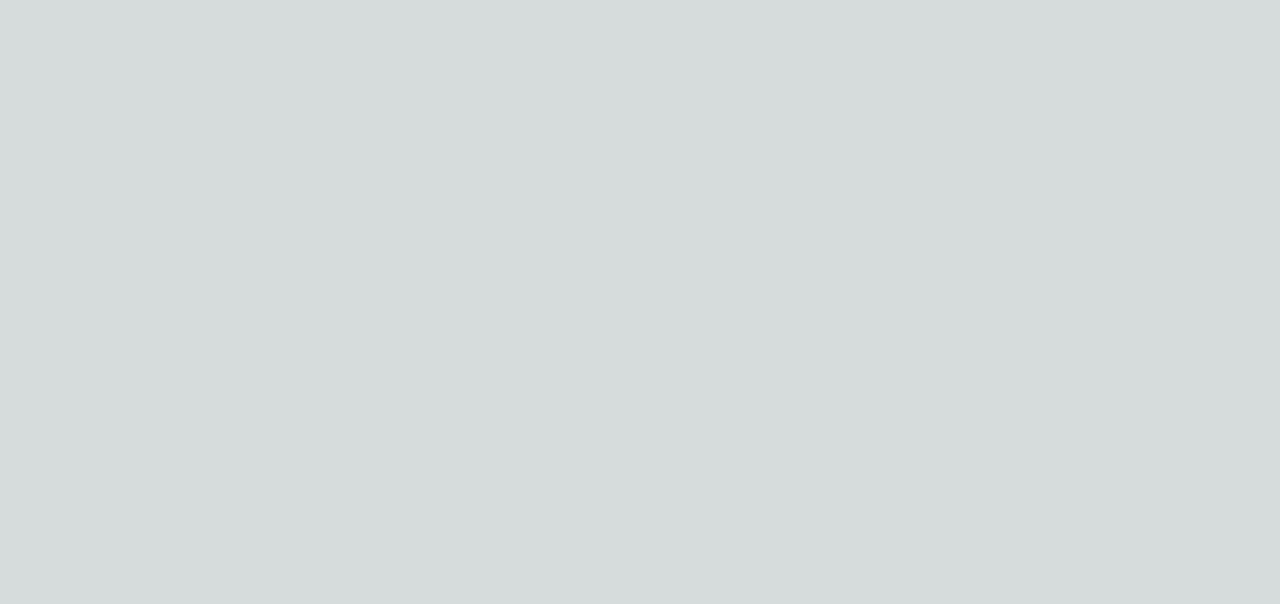
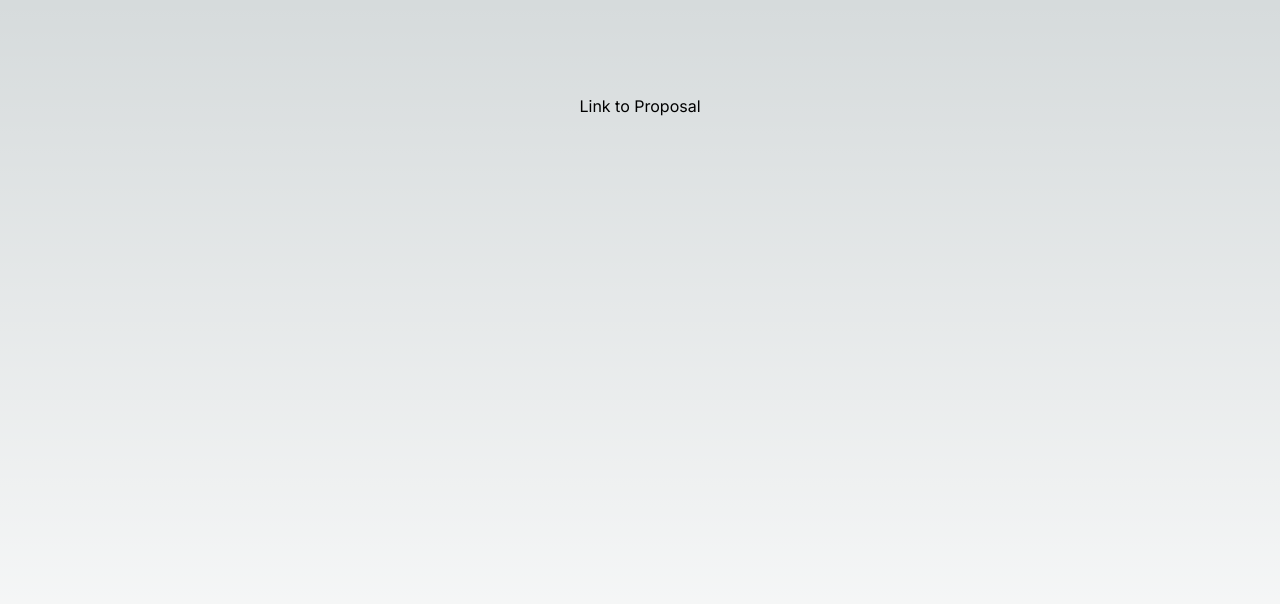
Before and after one commit to NathanKoehler/ml-geographical-guesser-website, a Next.js app: page / in a window 1280 px wide. Before the commit this address had no page. Shown: the top 604 px of the page. Built offline with nearby package versions, Linux system fonts and the light colour scheme.

Commit message:
Changed the main page

```diff
--- a/src/app/page.js
+++ b/src/app/page.js
@@ -3,12 +3,12 @@
 import Image from "next/image";
 import { redirect } from 'next/navigation'
 import styles from "./page.module.css";
+import Link from "next/link";
 
 export default function Home() {
-  redirect('/docs/Machine_Learning_Proposal.pdf');
-  // return (
-  //   <main className={styles.main}>
-
-  //   </main>
-  // );
+  return (
+    <main className={styles.main}>
+      <Link href="/docs/Machine_Learning_Proposal.pdf" locale={false}>Link to Proposal</Link>
+    </main>
+  );
 }
```
